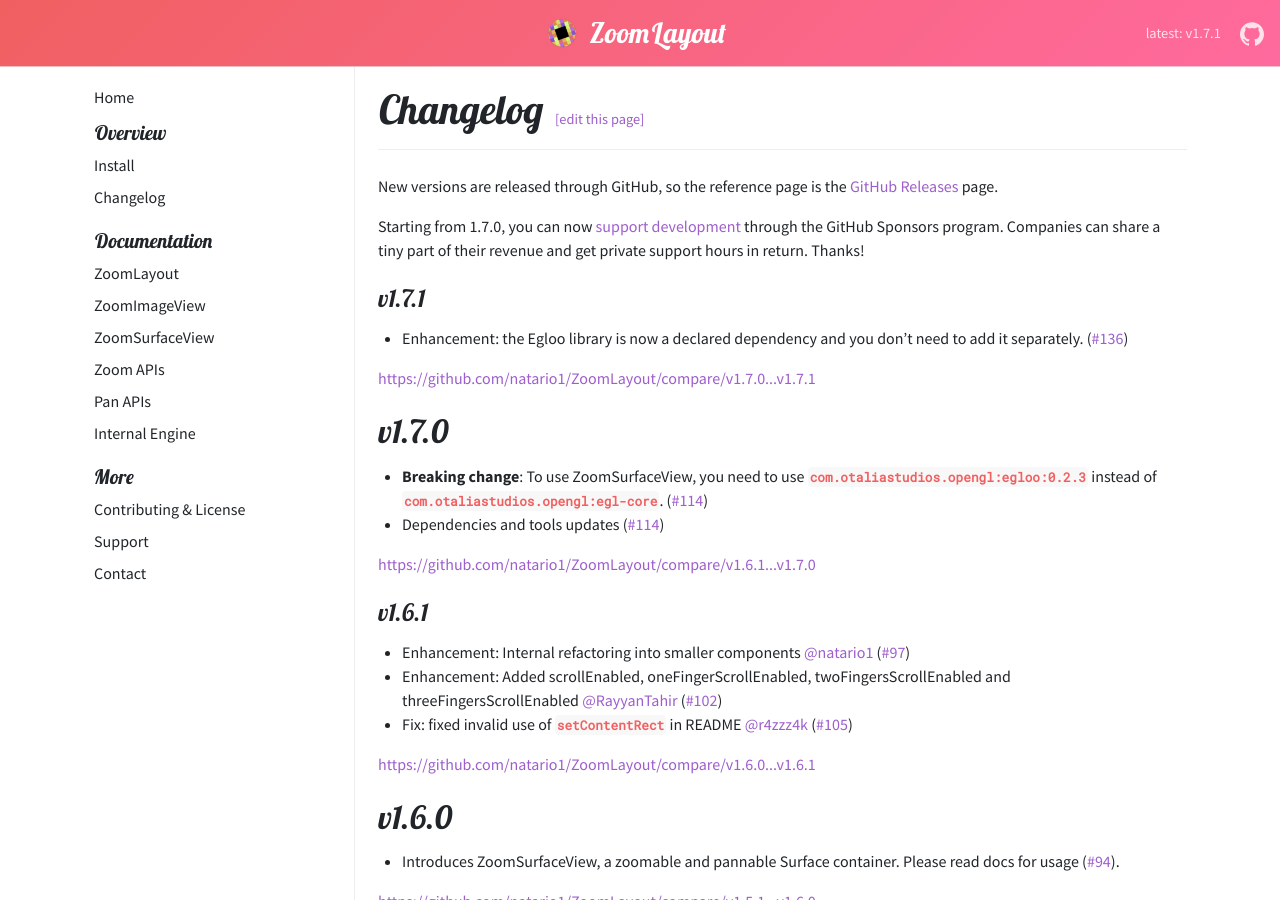
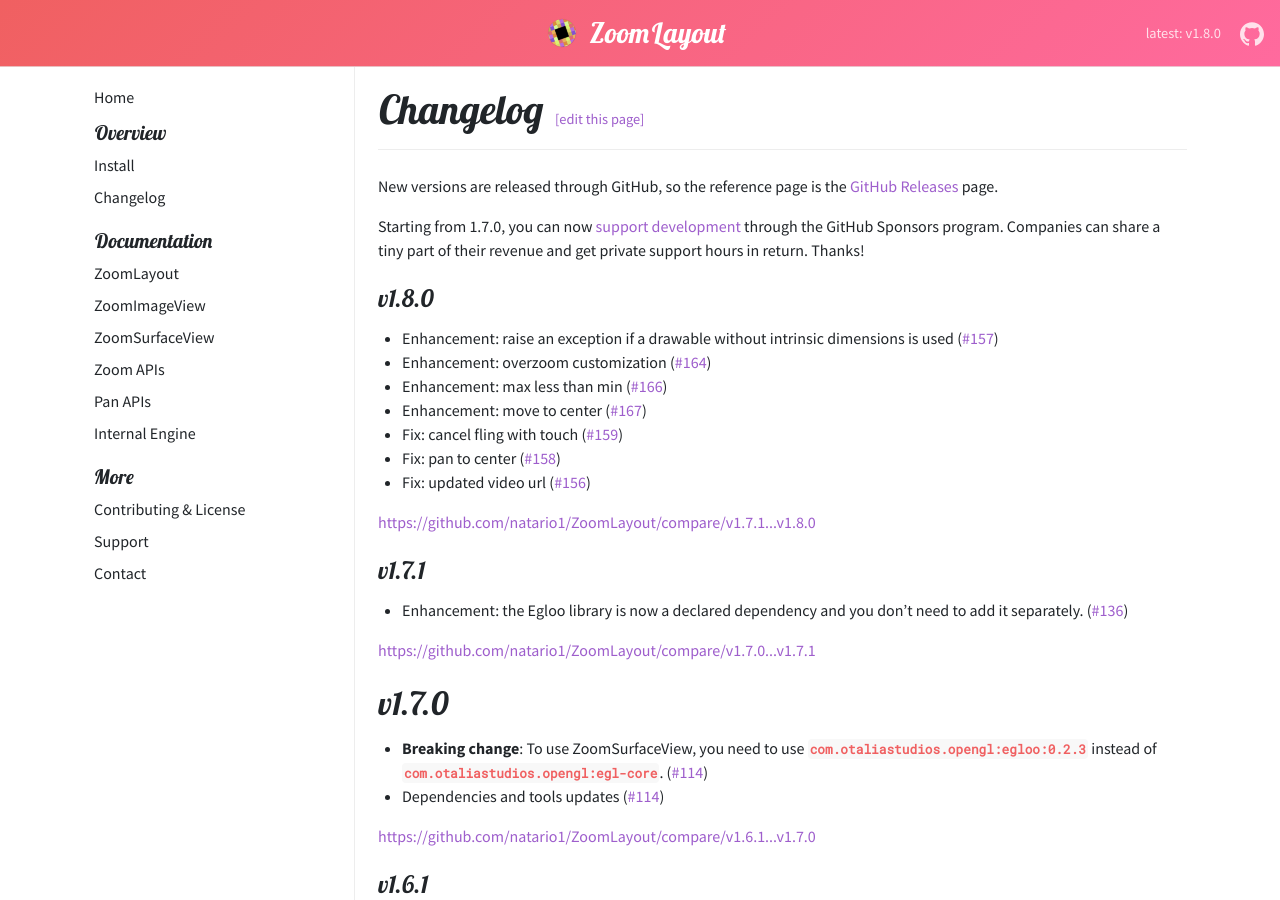
Before and after one commit to natario1/ZoomLayout, a Jekyll site: the page built from docs/_about/changelog.md, in a window 1280 px wide and 900 px high. Built offline with Jekyll 4.4.1, drawn with Linux system fonts in a browser that asks for light colours.

Commit message:
release 1.8.0 (#168)
* release 1.8.0

* fixed links

```diff
--- a/docs/_about/changelog.md
+++ b/docs/_about/changelog.md
@@ -8,6 +8,18 @@ New versions are released through GitHub, so the reference page is the [GitHub R
 
 Starting from 1.7.0, you can now [support development](https://github.com/natario1/ZoomLayout/issues/125) through the GitHub Sponsors program.
 Companies can share a tiny part of their revenue and get private support hours in return. Thanks!
+
+#### v1.8.0
+
+- Enhancement: raise an exception if a drawable without intrinsic dimensions is used ([#157][157])
+- Enhancement: overzoom customization ([#164][164])
+- Enhancement: max less than min ([#166][166])
+- Enhancement: move to center ([#167][167])
+- Fix: cancel fling with touch ([#159][159])
+- Fix: pan to center ([#158][158])
+- Fix: updated video url ([#156][156])
+
+<https://github.com/natario1/ZoomLayout/compare/v1.7.1...v1.8.0>
 
 #### v1.7.1
 
@@ -88,3 +100,10 @@ Companies can share a tiny part of their revenue and get private support hours i
 [105]: https://github.com/natario1/ZoomLayout/pull/105
 [114]: https://github.com/natario1/ZoomLayout/pull/114
 [136]: https://github.com/natario1/ZoomLayout/pull/136
+[157]: https://github.com/natario1/ZoomLayout/pull/157
+[164]: https://github.com/natario1/ZoomLayout/pull/164
+[166]: https://github.com/natario1/ZoomLayout/pull/166
+[167]: https://github.com/natario1/ZoomLayout/pull/167
+[159]: https://github.com/natario1/ZoomLayout/pull/159
+[158]: https://github.com/natario1/ZoomLayout/pull/158
+[156]: https://github.com/natario1/ZoomLayout/pull/156
--- a/docs/_config.yml
+++ b/docs/_config.yml
@@ -12,7 +12,7 @@ google_analytics_id: 'UA-155077779-4'
 google_site_verification: '4x49i17ABIrSvUl52SeL0-t0341aTnWWaC62-FYCRT4'
 github: [metadata] # TODO What's this?
 github_repo: ZoomLayout
-github_version: 1.7.1
+github_version: 1.8.0
 github_branch: master
 baseurl: '/ZoomLayout' # Keep as an empty string if served up at the root
 collections:
```
Also changed, not shown: README.md, 1 other file.
